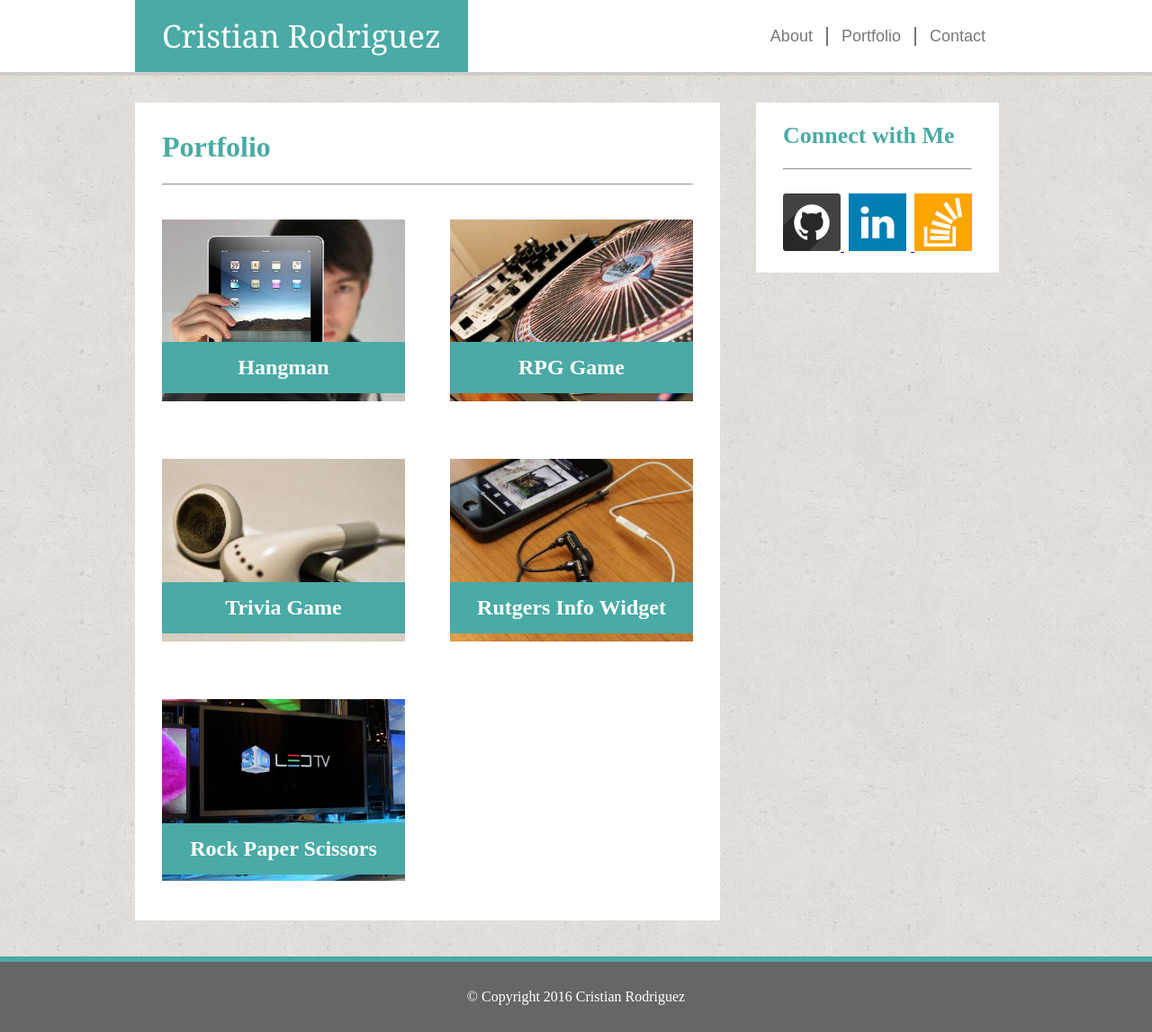
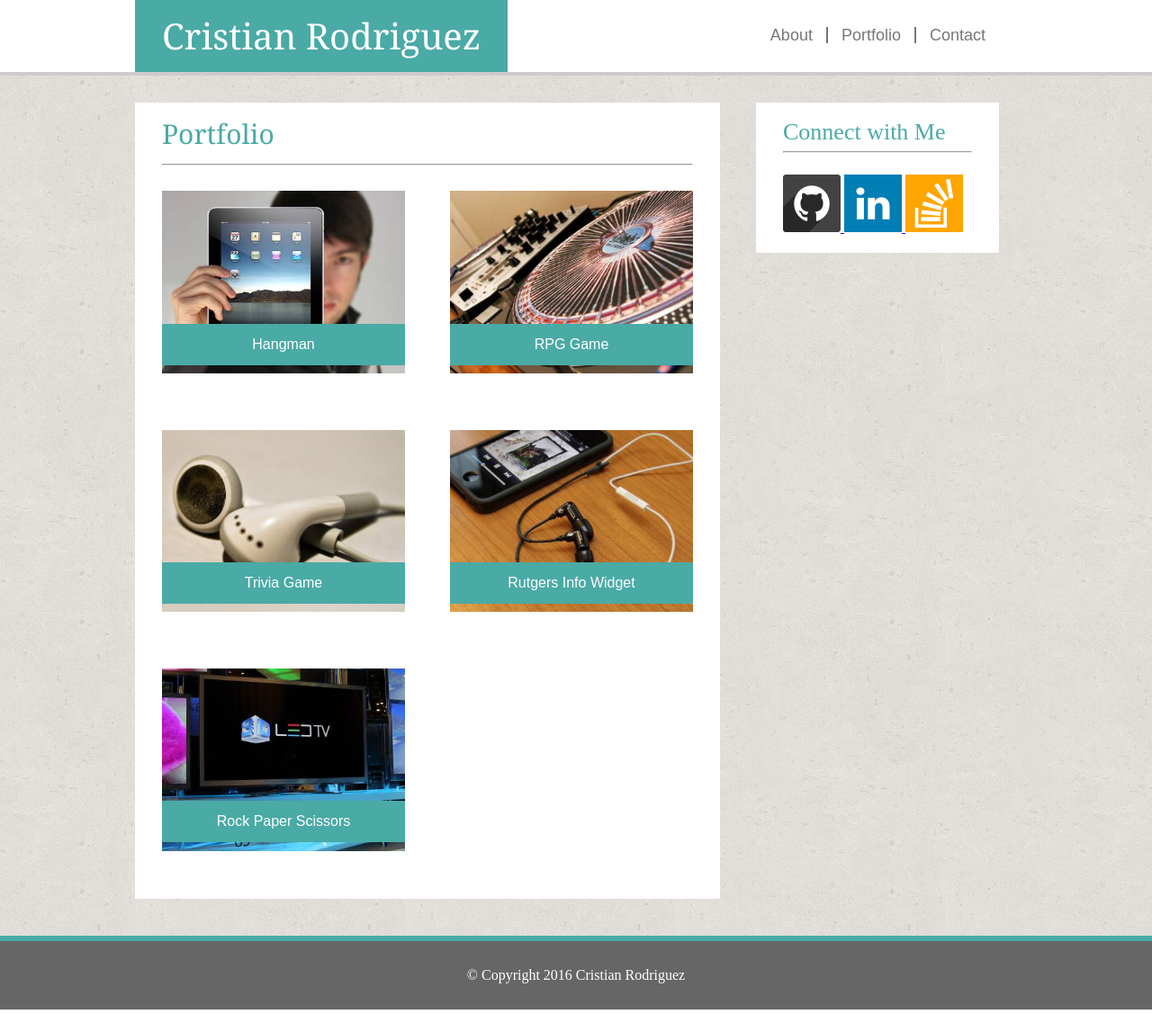
Before and after one commit to crisr10/Basic-Portfolio, a PHP site: page /portfolio.html in a window 1280 px wide. Shown: the whole page at 90% size. After the commit the page ends 1122 px from the top, so only its background shows below. Run offline with PHP 8.4, Linux system fonts and the light colour scheme.

Commit message:
Added the reset file to each html (Should have done it at the beggining)

```diff
--- a/assets/css/style.css
+++ b/assets/css/style.css
@@ -17,8 +17,8 @@ body {
 	border-color:#cccccc;
 }
 .navMain {
+	height:80px;
 	width:960px;
-	border-color:#cccccc;
 	margin-left:150px;
 }
 
@@ -28,7 +28,7 @@ body {
  	float:left;
  	height:40px;
 	padding:20px 30px;
-	font-size:35px;
+	font-size:40px;
 	font-family: 'Georgia', Times, "Times New Roman", serif;
 	line-height:40px;
 }
@@ -73,7 +73,7 @@ body {
 	width:590px;
 	background-color:#ffffff;
 	float:left;
-	padding:10px 30px;
+	padding:20px 30px;
 }
 
 .connectWithMe {
@@ -81,11 +81,14 @@ body {
 	background-color: #ffffff;
 	display:inline-block;
 	float:right;
-	padding:0 30px 20px 30px;
+	padding:20px 30px 20px 30px;
 }
 
 #mainHeader {
 	color:#4aaaa5;
+	font-size:30px;
+	padding-bottom:10px;
+	font-family: 'Georgia';
 }
 
 .profilePic {
@@ -96,6 +99,7 @@ body {
 }
 
 p {
+	margin-top:20px;
 	padding:0px 0 10px 0;
 	line-height:200%;
 	font-family:'Helvetica Neue';
@@ -112,14 +116,14 @@ p {
 	width:590px;
 	background-color:#ffffff;
 	float:left;
-	padding:10px 30px;
+	padding:20px 30px;
 }
 
 .contact {
 	width:590px;
 	background-color:#ffffff;
 	float:left;
-	padding:10px 30px;
+	padding:20px 30px;
 }
 
 
@@ -130,12 +134,12 @@ p {
 }
 
 #imageHangman {
-	margin:30px 0;
+	margin: 20px 0 30px 0;
 	float:left;
 }
 
 #imageRPGGame {
-	margin:30px 0;
+	margin: 20px 0 30px 0;
 	float:right;
 }
 
@@ -155,60 +159,60 @@ p {
 }
 
 #imageHangman h2 {
+	top:360px;
 	position:absolute;
 	width:270px;
-	top:150px;
-	margin-top:230px;
 	background-color:#4aaaa5;
 	color:#ffffff;
 	padding:15px 0;
 	text-align:center;
-	font-family: serif;
+	font-family: Arial;
 }
 
 #imageRPGGame h2 {
+	top:360px;
 	position:absolute;
 	width:270px;
-	top:150px;
-	margin-top:230px;
 	background-color:#4aaaa5;
 	color:#ffffff;
 	padding:15px 0;
 	text-align:center;
+	font-family: Arial;
 }
 
 #imageTriviaGame h2 {
-	top:417px;
+	top:625px;
 	position:absolute;
 	width:270px;
 	background-color:#4aaaa5;
 	color:#ffffff;
-	margin-top:230px;
 	padding:15px 0;
 	text-align:center;
+	font-family:Arial;
 
 }
 
 #imageRudgersInfoWidget h2 {
+	top:625px;
 	position:absolute;
 	width:270px;
-	top:417px;
-	margin-top:230px;
 	background-color:#4aaaa5;
 	color:#ffffff;
 	padding:15px 0;
 	text-align:center;
+	font-family:Arial;
+
 }
 
 #imageRockPaperScissors h2 {
 	position:absolute;
 	width:270px;
-	top:685px;
-	margin-top:230px;
+	top:890px;
 	background-color:#4aaaa5;
 	color:#ffffff;
 	padding:15px 0;
 	text-align:center;
+	font-family:Arial;
 }
 
 input[type=text] {
--- a/contact.html
+++ b/contact.html
@@ -2,6 +2,7 @@
 <html>
 <head>
 	<title>Contact</title>
+	<link rel="stylesheet" href="assets/css/reset.css">
 	<link rel="stylesheet" type="text/css" href="assets/css/style.css">
 </head>
 
--- a/index.html
+++ b/index.html
@@ -2,6 +2,7 @@
 <html>
 <head>
 	<title>My Portfolio</title>
+	<link rel="stylesheet" href="assets/css/reset.css">
 	<link rel="stylesheet" type="text/css" href="assets/css/style.css">
 </head>
 
@@ -35,7 +36,7 @@
 				<img src="assets/images/githubIcon.png" height="64">
 			</a>
 			<a href="https://linkedin.com/in/cristian9692311" target="_blank">
-				<img src="assets/images/linkedinIcon.png" height="64" hspace="5">
+				<img src="assets/images/linkedinIcon.png" height="64">
 			</a>
 			<a href="https://stackoverflow.com/users/6801757/cristian-r10" target="_blank">
 				<img src="assets/images/stackoverflowIcon.png" height="64">
--- a/portfolio.html
+++ b/portfolio.html
@@ -2,6 +2,7 @@
 <html>
 <head>
 	<title>Portfolio</title>
+	<link rel="stylesheet" href="assets/css/reset.css">
 	<link rel="stylesheet" type="text/css" href="assets/css/style.css">
 </head>
 
```
